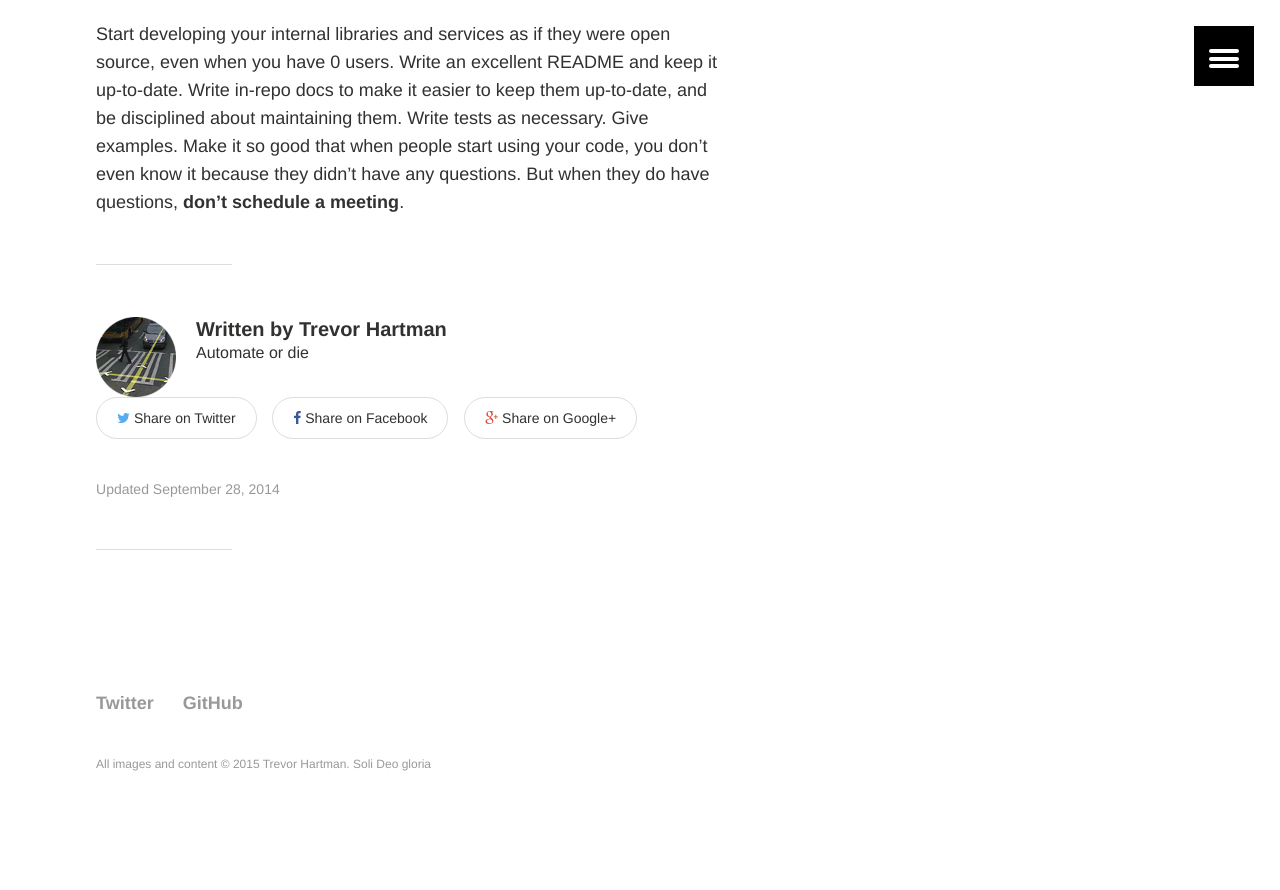
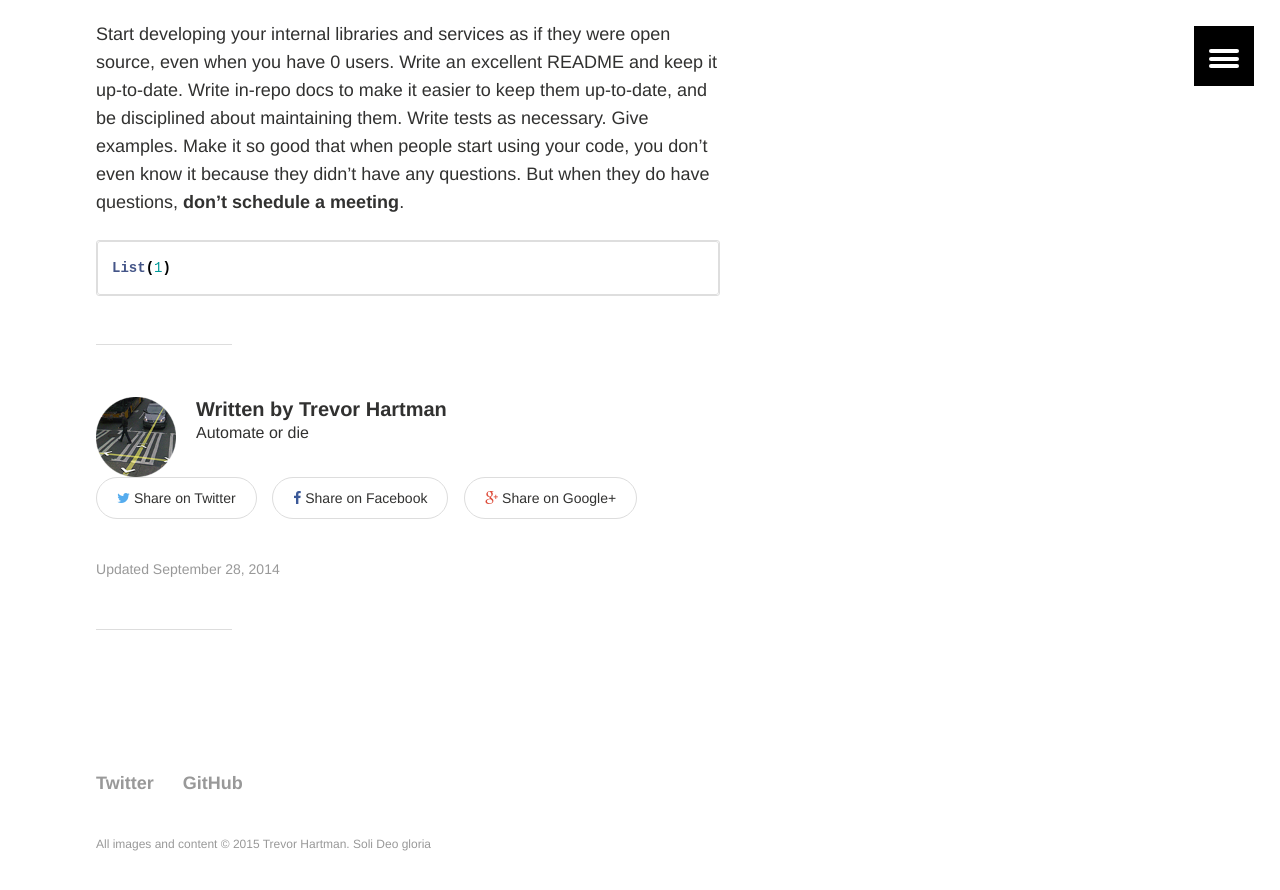
Before and after one commit to devth/devth.github.com, a Jekyll site: the page built from _posts/2014-09-28-open-source-culture.md, in a window 1280 px wide and 900 px high, scrolled down 1657 px. Shown: the top 890 px of the window. Built offline with Jekyll 4.4.1, drawn with Linux system fonts in a browser that asks for light colours; Markdown is read by kramdown in place of the engine named in the settings; comment, search, counter and statistics services are not loaded; before the commit the page ends 2507 px from its top, so only the background shows below that.

Commit message:
Test syntax highlight on open source culture

````diff
--- a/_posts/2014-09-28-open-source-culture.md
+++ b/_posts/2014-09-28-open-source-culture.md
@@ -55,3 +55,7 @@ disciplined about maintaining them. Write tests as necessary. Give examples.
 Make it so good that when people start using your code, you don't even know it
 because they didn't have any questions. But when they do have questions, **don't
 schedule a meeting**.
+
+``` scala
+List(1)
+```
````
Also changed, not shown: images/vim_emacs.png (added).
